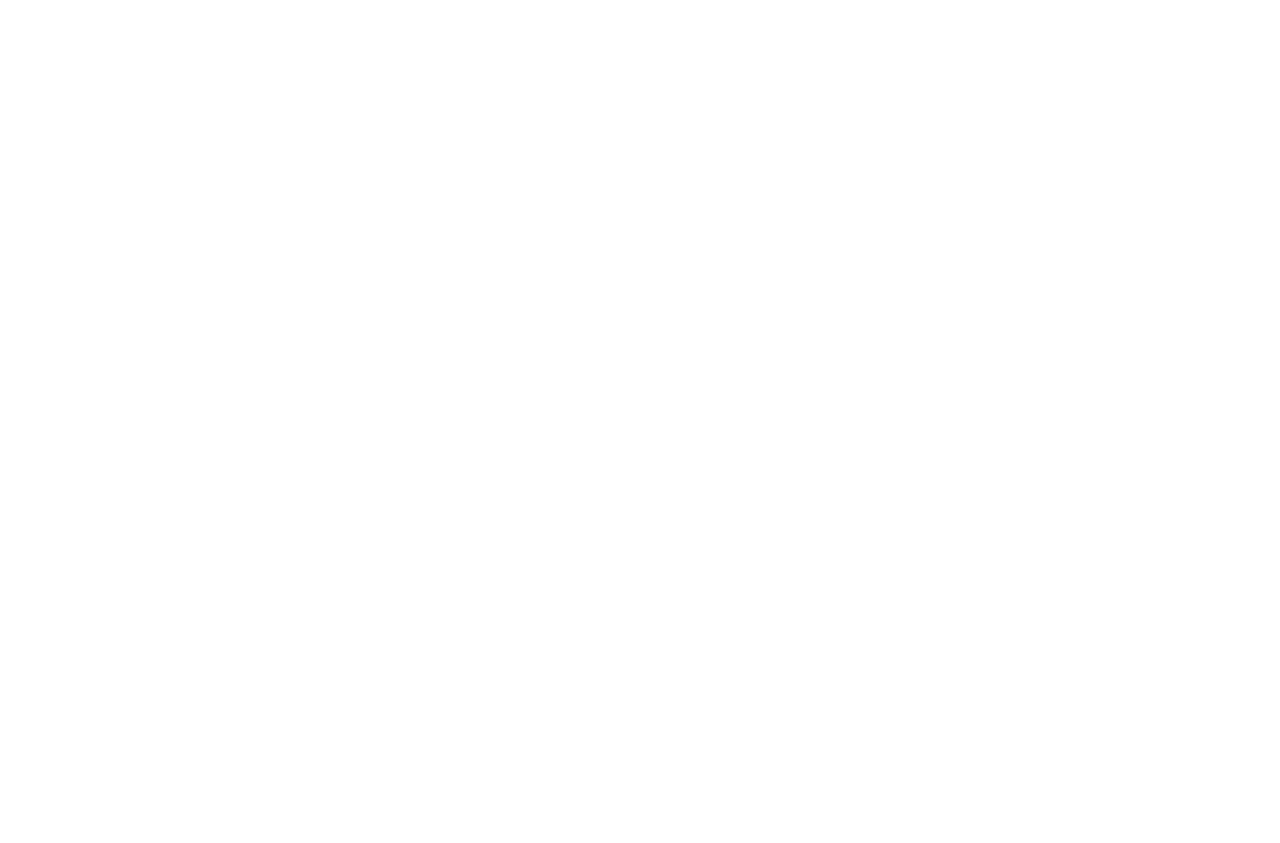
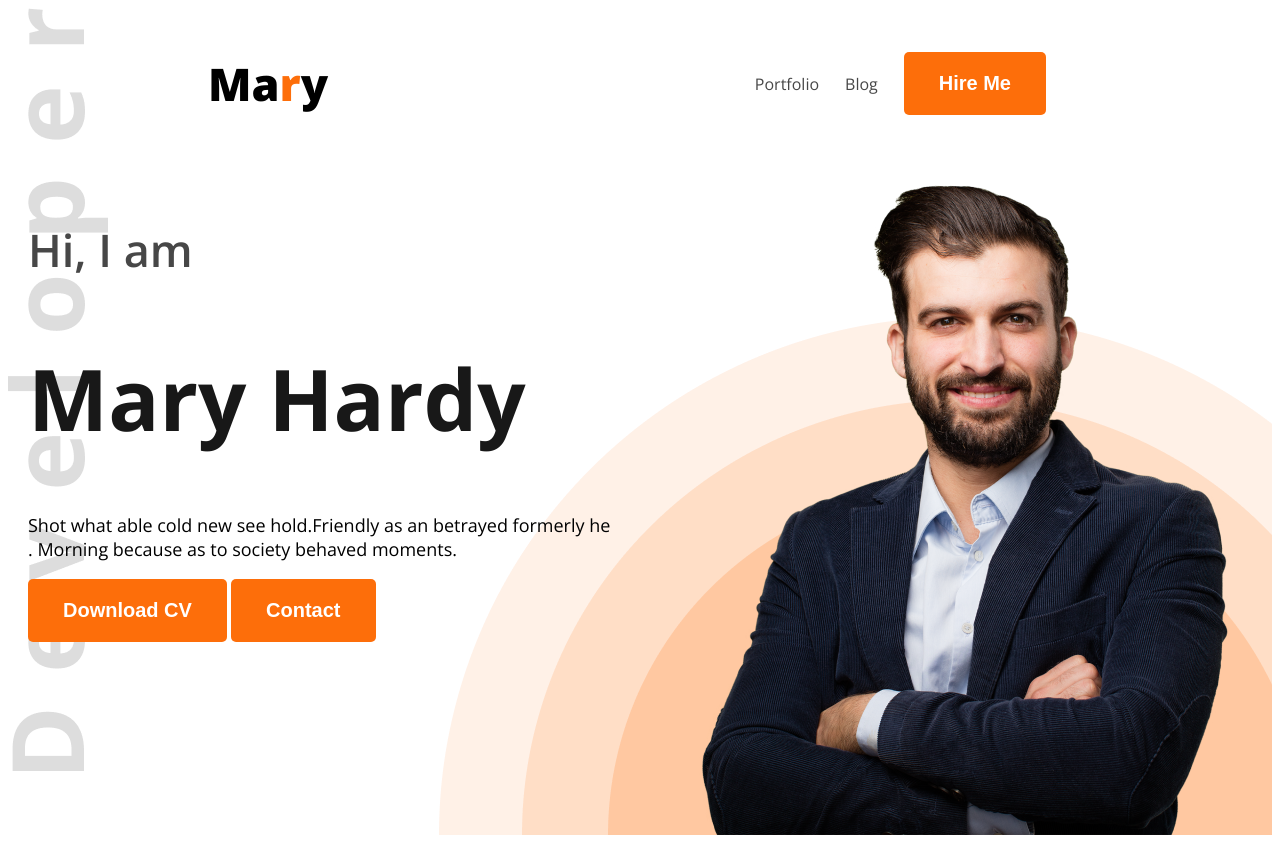
Before and after one commit to rayhanbri/web-dev--portfolio, a plain HTML site: page index.html in a window 1280 px wide. Before the commit the page ends 800 px from the top, so only its background shows below. Drawn offline with nearby package versions, Linux system fonts and the light colour scheme.

Commit message:
added banner

```diff
--- a/index.html
+++ b/index.html
@@ -1,12 +1,49 @@
 <!DOCTYPE html>
 <html lang="en">
+
 <head>
   <meta charset="UTF-8">
   <meta name="viewport" content="width=device-width, initial-scale=1.0">
   <title>Web Dev Portfolio</title>
+  <link rel="preconnect" href="https://fonts.googleapis.com">
+  <link rel="preconnect" href="https://fonts.gstatic.com" crossorigin>
+  <link
+    href="https://fonts.googleapis.com/css2?family=Open+Sans:ital,wght@0,300..800;1,300..800&family=Work+Sans:ital,wght@0,100..900;1,100..900&display=swap"
+    rel="stylesheet">
+    <!-- code align korar jonno alt+shift+f line anar jonno -->
+  <!-- amader css filer upore dibo -->
+  <link rel="stylesheet" href="style/protfolio.css">
 </head>
-<body>
-  <header>
+
+<body class="open-sans-normal">
+  <!-- font apply er jonno class -->
+  <header class="header">
+    <nav>
+      <h3 class="nav-title">Ma<span class="text-primary">r</span>y</h3>
+      <ul>
+        <li><a class="dark2" href="">Portfolio</a></li>
+        <li><a class="dark2"  href="">Blog</a></li>
+        <li><a href=""><button class="btn-primary">Hire Me</button></a></li>
+      </ul>
+    </nav>
+<!-- <.banner likhe tab marle emmet code banai dibhe space dewa jabe nah -->
+    <div class="banner">
+
+
+    <div class="banner-content">
+      <!-- class chaile ek shathe duita mara jai -->
+      <h4 class="banner-greetings dark2">Hi, I am</h4>
+      <h1 class="banner-title">Mary Hardy</h1>
+      <p class="banner-description">
+        Shot what able cold new see hold.Friendly as an betrayed formerly he <br> . Morning because as to society behaved moments.
+      </p>
+      <button class="btn-primary">Download CV</button>
+      <button class="btn-primary">Contact</button>
+
+    </div>
+    <!-- ekhane exeption class ache -->
+    <img class="banner-profile-pic" src="images/hardy.png" alt="">
+  </div>
 
   </header>
   <main>
@@ -16,4 +53,5 @@
 
   </footer>
 </body>
+
 </html>
--- /dev/null
+++ b/style/protfolio.css
@@ -0,0 +1,103 @@
+.open-sans-normal {
+  font-family: "Open Sans", serif;
+  font-optical-sizing: auto;
+  /* -weighfontt: <weight>; */
+  font-style: normal;
+  font-variation-settings:
+    "wdth" 100;
+}
+/* shared style */
+.text-primary{
+  color: rgb(253, 110, 10);
+}
+
+/* #na dile ei code kaj korbe nah  */
+/* color maje modde a tag er modde diye dite pari onek somoi  */
+.dark2{
+  color: #474747;
+}
+/* color kaj korle etar aghe ekta color er box chole asbhe  */
+.btn-primary{
+  background-color: rgb(253, 110, 10);
+  border: none;
+  font-weight: bold;
+  font-size: 20px;
+  color: white;
+  padding: 20px 35px;
+  border-radius: 5px;
+}
+
+/* header// shob text aghe tule nibo, er por web page er margin niye kaj korbo */
+/* background image dithe hole url use korte hoi bro */
+.header{
+  background-image: url(../images/developer.png),url(../images/header_bg.png);
+  /* dui background image use korlalm ki moja */
+  background-repeat: no-repeat;
+  background-position: left top,right bottom;
+
+}
+
+
+
+/* nav styles */
+nav{
+  display: flex;
+  align-items: center;
+  justify-content: space-between;
+  margin: 0px 200px;
+}
+
+.nav-title{
+  font-weight: 800;
+  font-size: 45px;
+}
+/* same code shon ek jai ghai rakhbo   */
+
+nav ul{
+  display: flex;
+  align-items: center;
+}
+
+nav ul li{
+  list-style: none;
+  margin-right: 26px;
+
+}
+
+nav li a {
+  text-decoration: none;
+ text-size:20px;
+}
+
+/* banner styles */
+.banner{
+  display: flex;
+  justify-content: space-between;
+  margin: 0 35px 0 20px;
+
+}
+
+.banner-content{
+  max-width: 585px;
+
+}
+
+.banner-greetings{
+  font-size: 45px;
+  font-weight: 600;
+}
+
+.banner-title{
+  font-size: 85px;
+font-weight: bold;
+color: #181818;
+}
+
+.banner-description{
+  font-size: 18px;
+}
+
+.banner-profile-pic{
+  width: 584px;
+  height: 686;
+}
```
